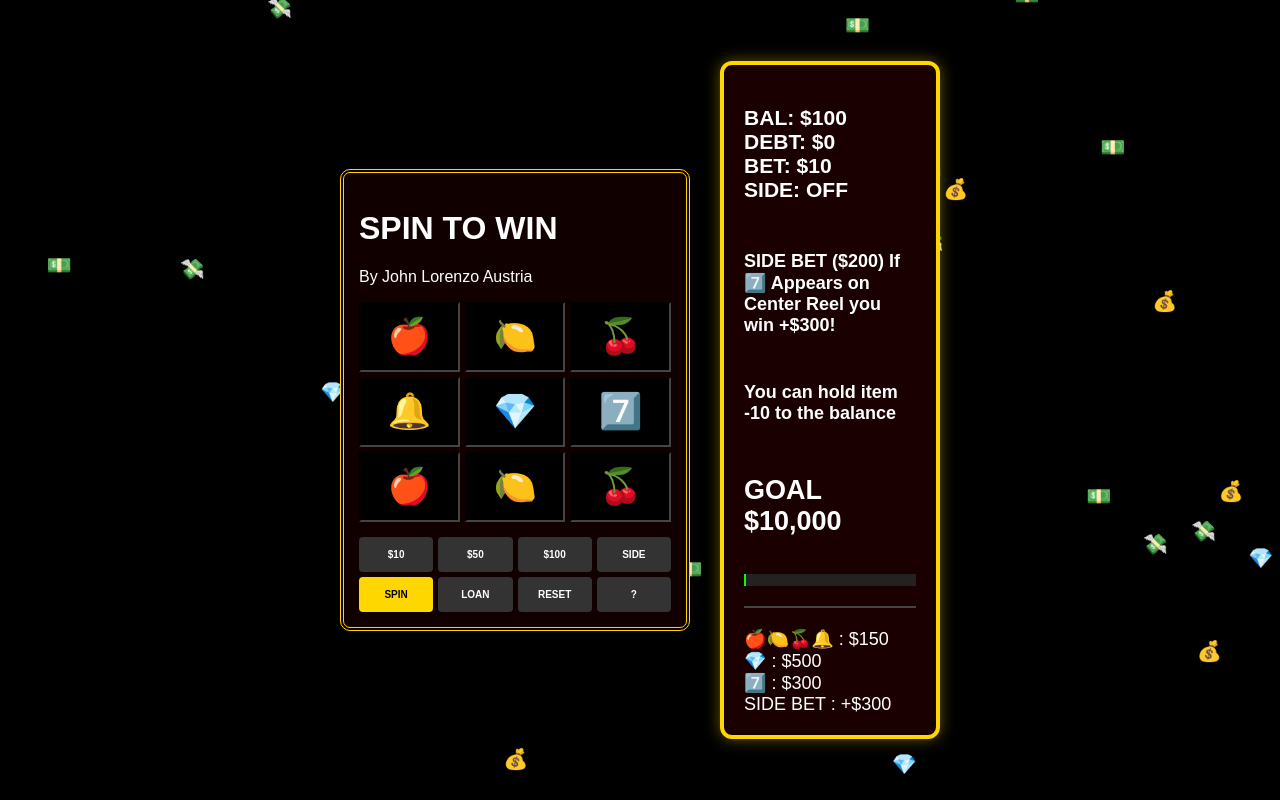
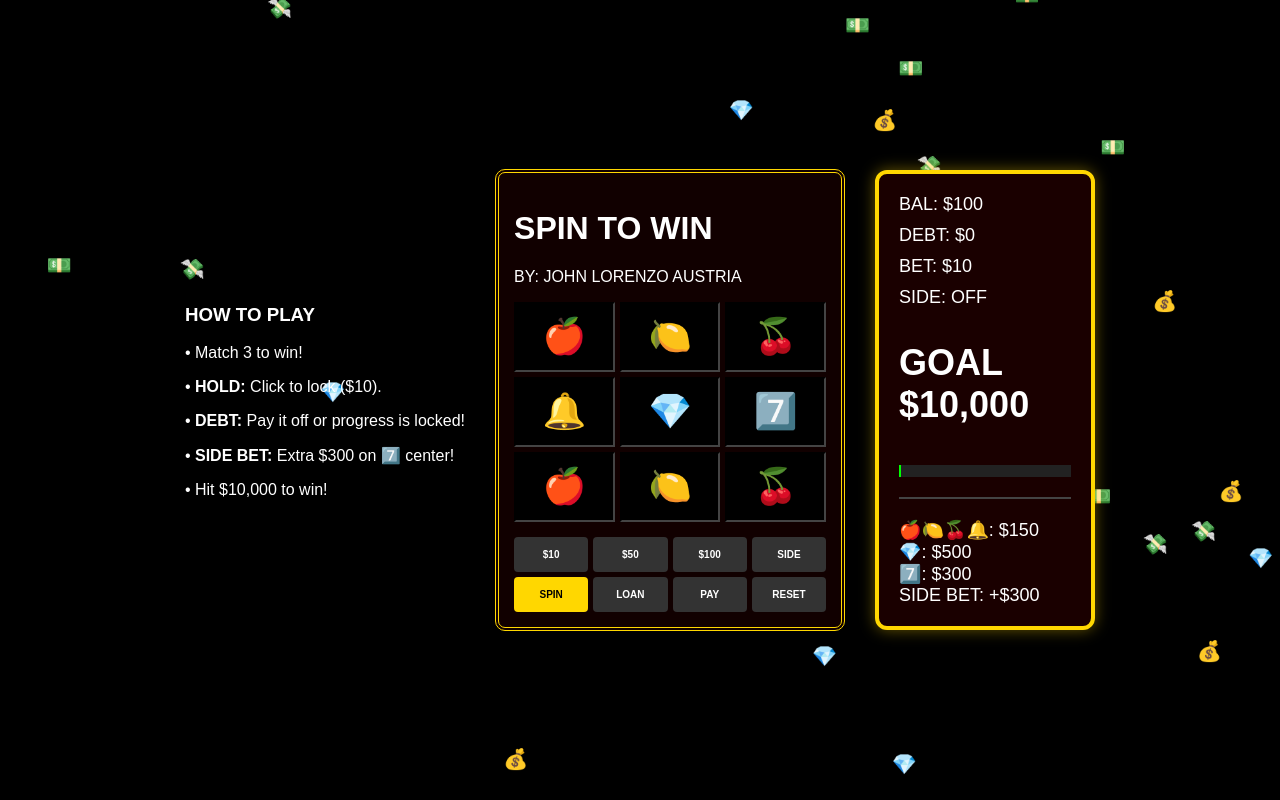
Before and after one commit to yohan577/SPINTOWIN, a plain HTML site: page main.html in a window 1280 px wide. Drawn offline with nearby package versions, Linux system fonts and the light colour scheme.

Commit message:
Update main.html

```diff
--- a/main.html
+++ b/main.html
@@ -11,9 +11,18 @@
     <div id="money-rain" class="money-rain-container"></div>
 
     <div class="game-wrapper">
+        <div class="info-panel">
+            <h3>HOW TO PLAY</h3>
+            <p>• Match 3 to win!</p>
+            <p>• <b>HOLD:</b> Click to lock ($10).</p>
+            <p>• <b>DEBT:</b> Pay it off or progress is locked!</p>
+            <p>• <b>SIDE BET:</b> Extra $300 on 7️⃣ center!</p>
+            <p>• Hit $10,000 to win!</p>
+        </div>
+
         <div class="cabinet">
-             <h1>SPIN TO WIN</h1>
-            <p>By John Lorenzo Austria</p>
+           <h1>SPIN TO WIN </h1>
+                <p>BY: JOHN LORENZO AUSTRIA</p>
             <div class="reels-grid" id="reels-grid">
                 <div class="slot" id="s0" onclick="toggleHold(0)">🍎</div><div class="slot" id="s1" onclick="toggleHold(1)">🍋</div><div class="slot" id="s2" onclick="toggleHold(2)">🍒</div>
                 <div class="slot" id="s3" onclick="toggleHold(3)">🔔</div><div class="slot" id="s4" onclick="toggleHold(4)">💎</div><div class="slot" id="s5" onclick="toggleHold(5)">7️⃣</div>
@@ -21,26 +30,19 @@
             </div>
             <div class="controls-container">
                 <button class="btn bet" onclick="setBet(10)">$10</button><button class="btn bet" onclick="setBet(50)">$50</button><button class="btn bet" onclick="setBet(100)">$100</button><button class="btn side-bet" onclick="placeSideBet()">SIDE</button>
-                <button class="btn spin" onclick="spin()">SPIN</button><button class="btn loan" onclick="takeLoan()">LOAN</button><button class="btn reset" onclick="location.reload()">RESET</button><button class="btn" onclick="alert('Hold a reel for $10 to keep it!')">?</button>
+                <button class="btn spin" onclick="spin()">SPIN</button><button class="btn loan" onclick="takeLoan()">LOAN</button><button class="btn pay" onclick="payDebt()">PAY</button><button class="btn reset" onclick="location.reload()">RESET</button>
             </div>
         </div>
 
         <div class="side-panel">
-          <h3>  <div id="bal-text">BAL: $100</div>
+            <div id="bal-text">BAL: $100</div>
             <div id="debt-text">DEBT: $0</div>
             <div id="bet-text">BET: $10</div>
-            <div id="side-text">SIDE: OFF</div> </h3>
-            <p><b>SIDE BET ($200) If 7️⃣ Appears on Center Reel you win +$300!</b></p>
-            <p><b>You can hold item -10 to the balance</b></p>
-            <h2>GOAL $10,000</h2>
+            <div id="side-text">SIDE: OFF</div>
+           <h1>GOAL $10,000 </h1>
             <div class="progress-bg"><div id="progress-bar" class="progress-fill"></div></div>
             <hr style="width:100%; border: 0.5px solid #444; margin: 10px 0;">
-            <div class="payout-guide">
-                🍎🍋🍒🔔 : $150<br>
-                💎 : $500<br>
-                7️⃣ : $300<br>
-                SIDE BET : +$300
-            </div>
+            <div class="payout-guide">🍎🍋🍒🔔: $150<br>💎: $500<br>7️⃣: $300<br>SIDE BET: +$300</div>
         </div>
     </div>
 
```
